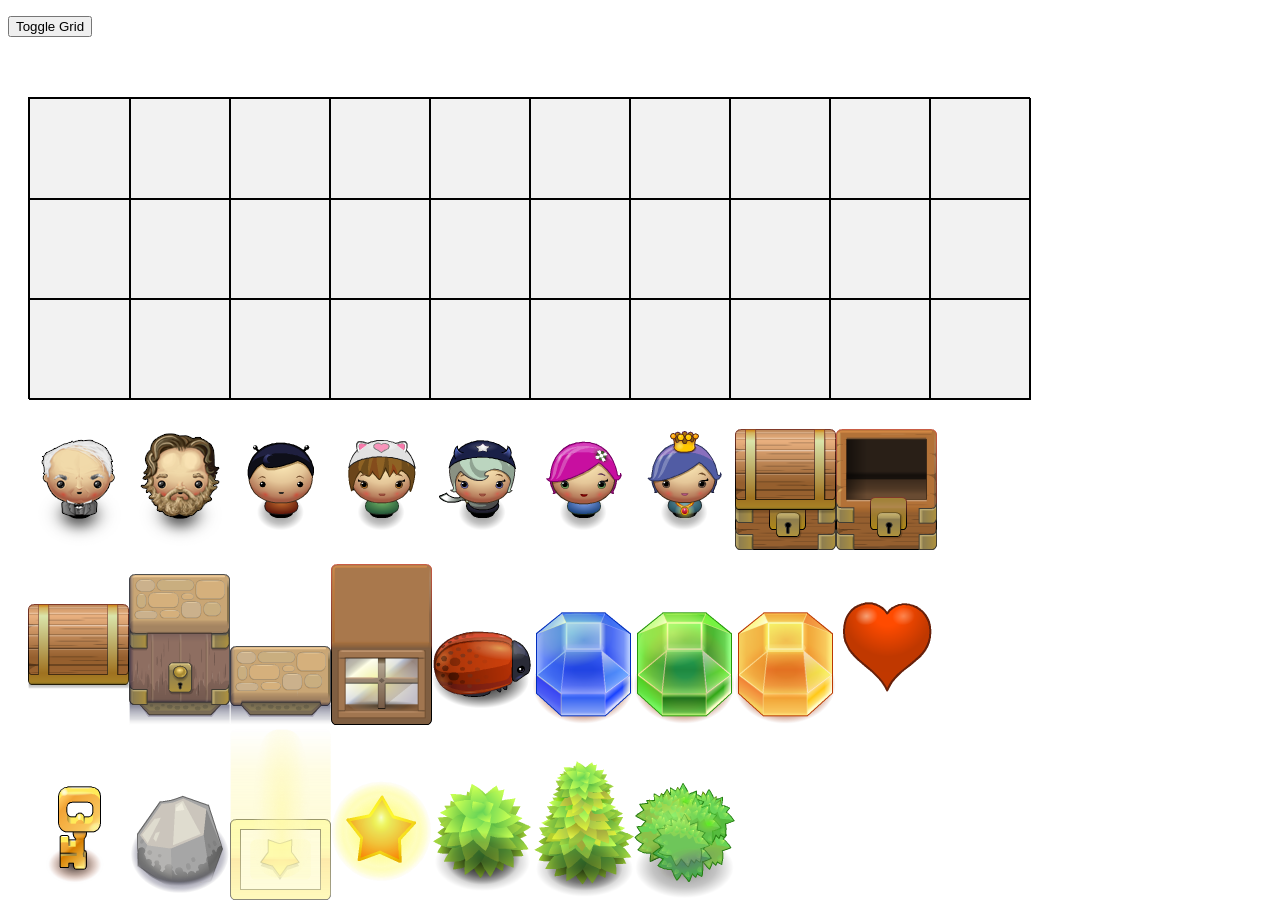
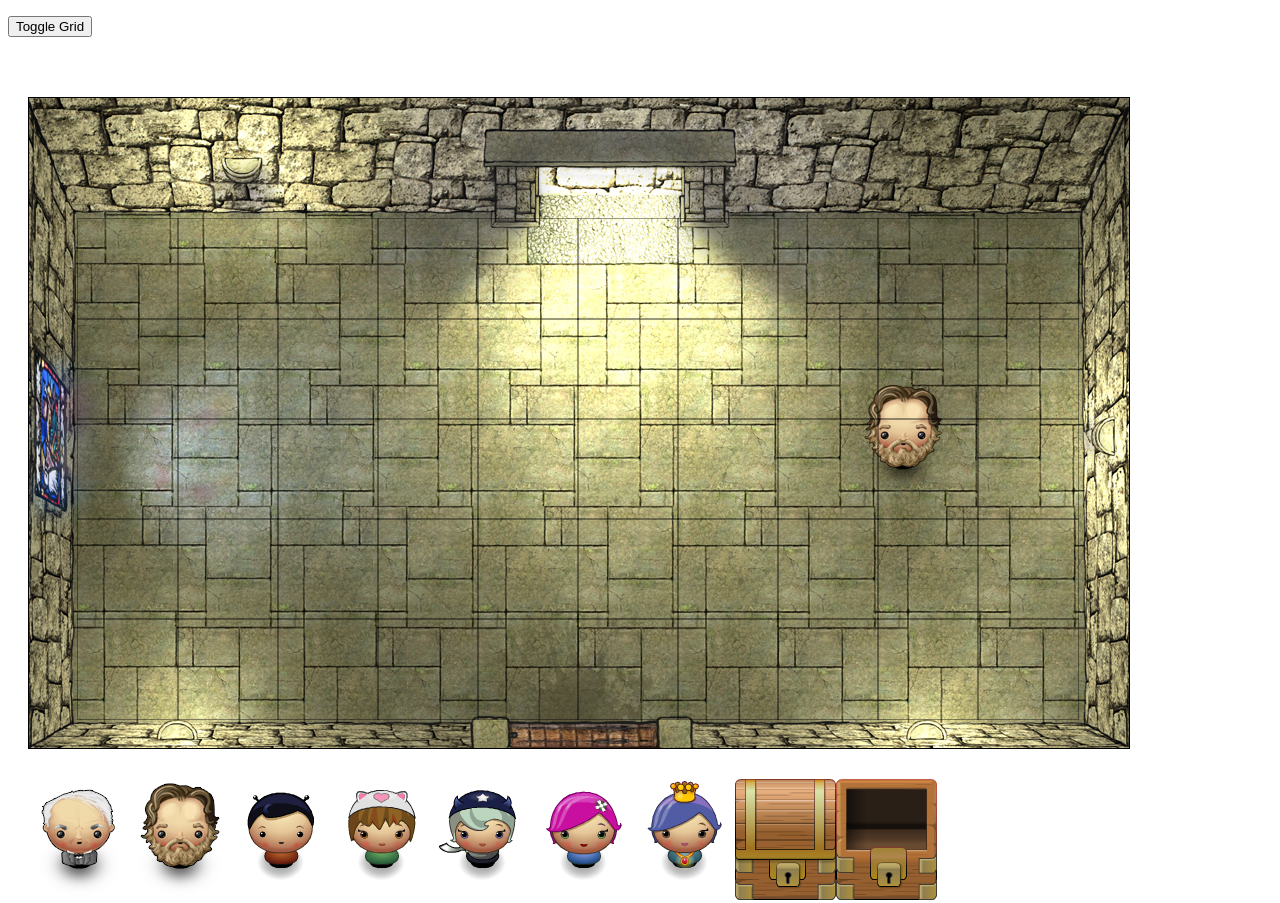
Before and after one commit to jeresig/science-game, a plain HTML site: page index.html in a window 1280 px wide. Shown: the top 903 px of the page. Drawn offline with nearby package versions, Linux system fonts and the light colour scheme.

Commit message:
Add in new board background design.

```diff
--- a/index.html
+++ b/index.html
@@ -9,12 +9,20 @@
         border: 1px solid #000;
         margin: 20px;
         top: 40px;
+        background: url(labs/middle.jpg);
+        width: 1100px;
+        height: 650px;
     }
     #board img {
         position: absolute;
     }
     #board img.item {
         margin-top: -71px;
+    }
+    #board-contents {
+        position: absolute;
+        top: 120px;
+        left: 48px;
     }
     img {
         position: relative;
@@ -32,7 +40,7 @@
         position: absolute;
         width: 100px;
         height: 100px;
-        border: 1px solid #000;
+        border: 1px solid rgba(0, 0, 0, 0.4);
     }
     #board.no-grid .block {
         display: none;
@@ -44,7 +52,7 @@
     var tileWidth = 100;
     var tileHeight = 100;
     var boardWidth = 10;
-    var boardHeight = 3;
+    var boardHeight = 5;
 
     $(document).ready(function() {
         //$("#tileList").text().trim().split(/\n\s*/).forEach(function(image) {
@@ -52,10 +60,10 @@
                 //.appendTo("#tiles");
         //});
 
-        $("#board").css({
-            width: tileWidth * boardWidth,
-            height: tileHeight * boardHeight
-        });
+        //$("#board").css({
+            //width: tileWidth * boardWidth,
+            //height: tileHeight * boardHeight
+        //});
 
         $("#board-contents").css({
             width: tileWidth * boardWidth,
@@ -66,8 +74,8 @@
             width: tileWidth * boardWidth
         });
 
-        for (var x = 0; x < 10; x++) {
-            for (var y = 0; y < 3; y++) {
+        for (var x = 0; x < boardWidth; x++) {
+            for (var y = 0; y < boardHeight; y++) {
                 $("<div>", { "class": "block", css: { top: y * tileHeight, left: x * tileWidth } }).appendTo("#board-contents");
             }
         }
```
Also changed, not shown: labs/middle.jpg (added).
